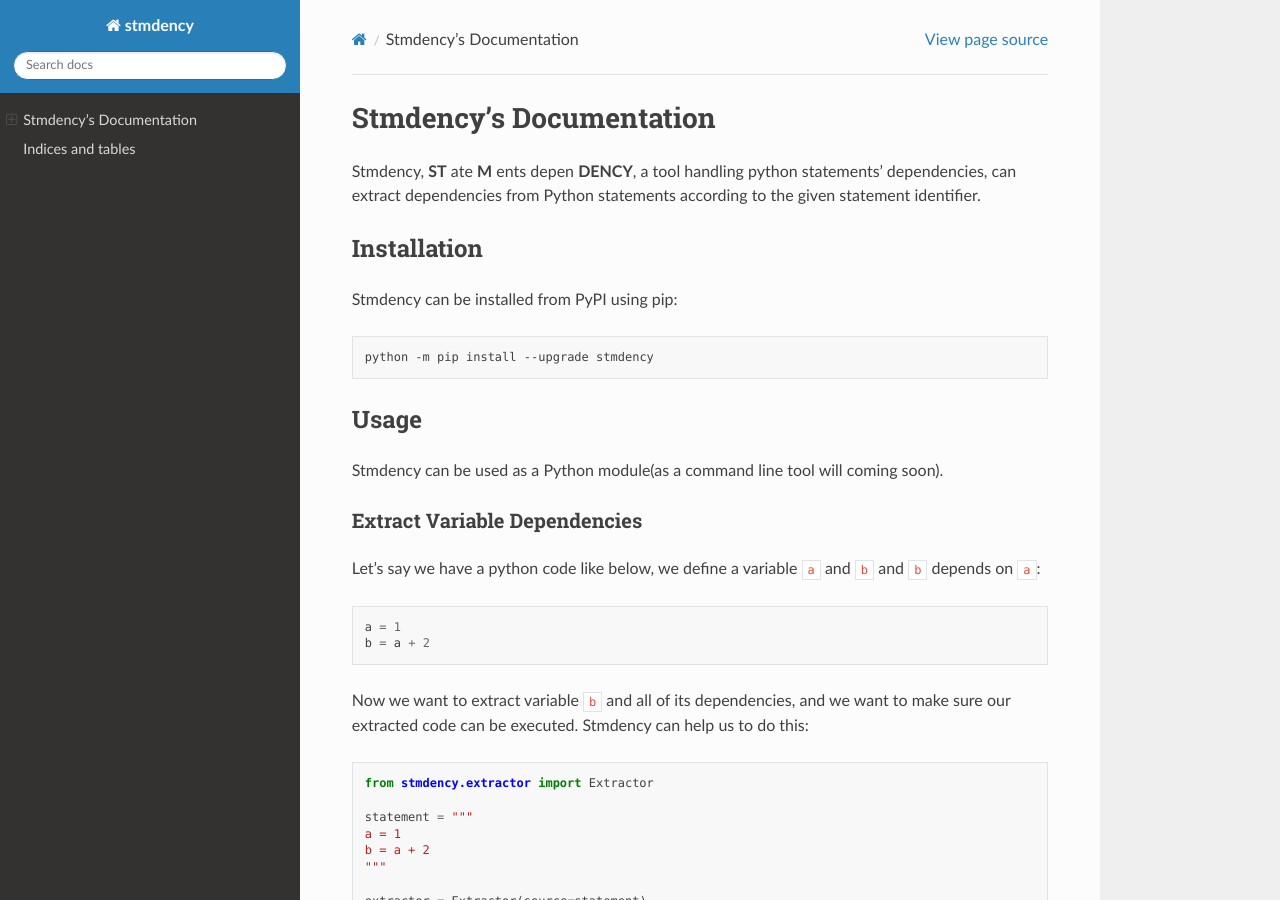
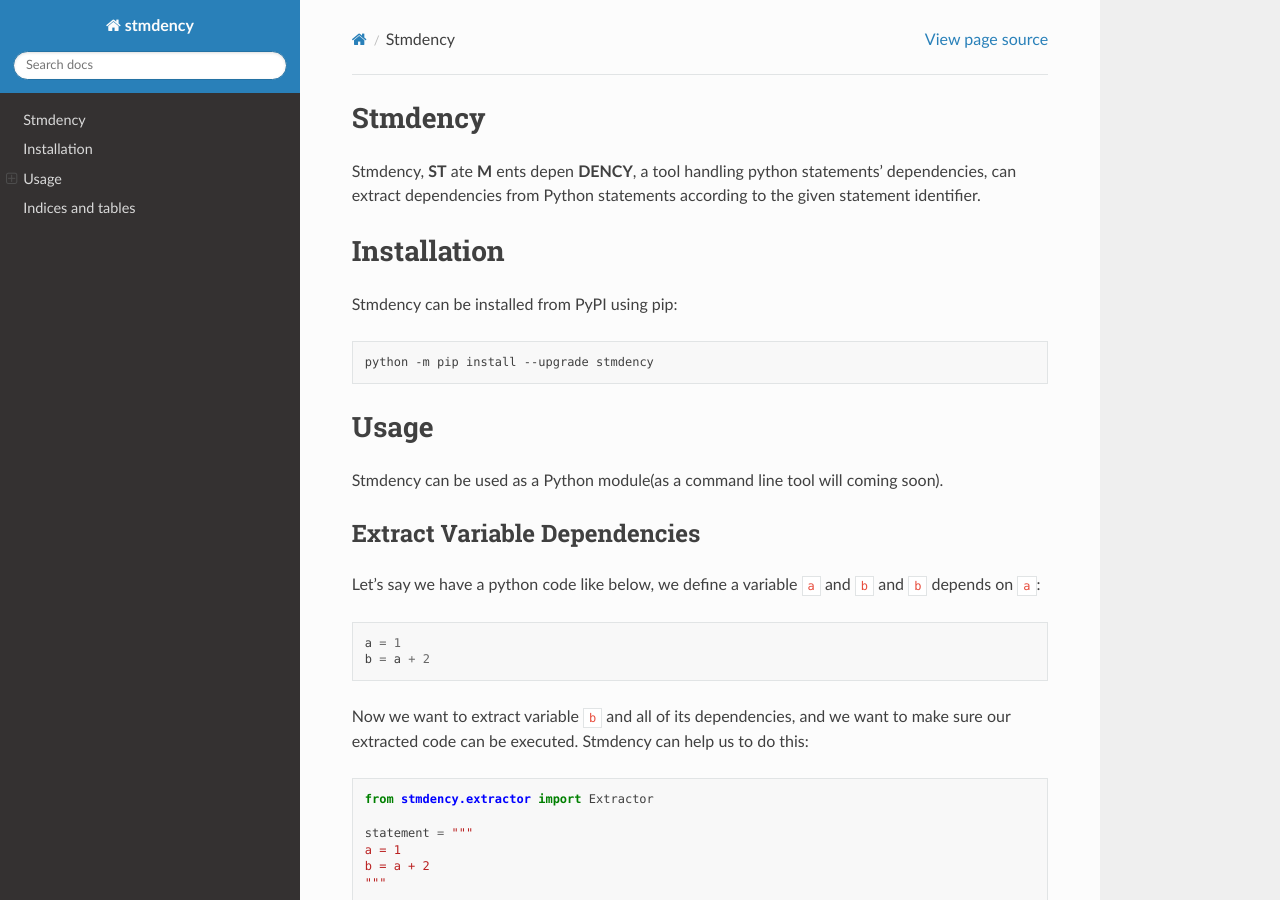
Before and after one commit to zhongjiajie/stmdency, a Sphinx documentation site: the page built from docs/index.rst, in a window 1280 px wide and 900 px high. Built offline with Sphinx 7.4.7 and the Read the Docs theme 2.0.0, drawn with Linux system fonts in a browser that asks for light colours; some of the changed text lies outside the part shown.

```diff
--- a/docs/conf.py
+++ b/docs/conf.py
@@ -14,7 +14,7 @@ sys.path.insert(0, os.path.abspath(os.path.join("..", "src")))
 from stmdency import __version__  # noqa
 
 project = "stmdency"
-copyright = "2022, Jay Chung"
+copyright = "2023, Jay Chung"
 author = "Jay Chung"
 release = __version__
 
--- a/docs/index.rst
+++ b/docs/index.rst
@@ -3,14 +3,14 @@
    You can adapt this file completely to your liking, but it should at least
    contain the root `toctree` directive.
 
-Stmdency's Documentation
-========================
+Stmdency
+========
 
 Stmdency, **ST** ate **M** ents depen **DENCY**, a tool handling python statements' dependencies, can
 extract dependencies from Python statements according to the given statement identifier.
 
 Installation
-------------
+============
 
 Stmdency can be installed from PyPI using pip:
 
@@ -18,13 +18,14 @@ Stmdency can be installed from PyPI using pip:
 
    python -m pip install --upgrade stmdency
 
+
 Usage
------
+=====
 
 Stmdency can be used as a Python module(as a command line tool will coming soon).
 
 Extract Variable Dependencies
-~~~~~~~~~~~~~~~~~~~~~~~~~~~~~
+-----------------------------
 
 Let's say we have a python code like below, we define a variable ``a`` and ``b`` and ``b`` depends on ``a``:
 
@@ -59,7 +60,7 @@ The result will be:
 
 
 Extract Function Dependencies
-~~~~~~~~~~~~~~~~~~~~~~~~~~~~~
+-----------------------------
 
 Stmdency not only can extract variable dependencies, but also can extract function dependencies. Suppose we
 have the script below.
@@ -111,7 +112,7 @@ The result will be:
        bar(b)
 
 Python Code in File
-~~~~~~~~~~~~~~~~~~~
+-------------------
 
 As you can see, we use a string to represent the Python code in the above examples. But in most cases, our code
 is in a file. Stmdency can also handle this situation.
```
